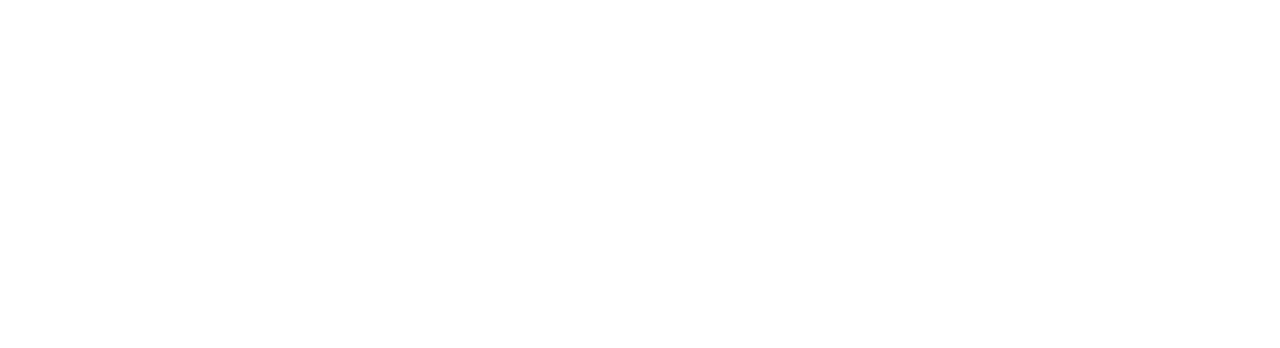
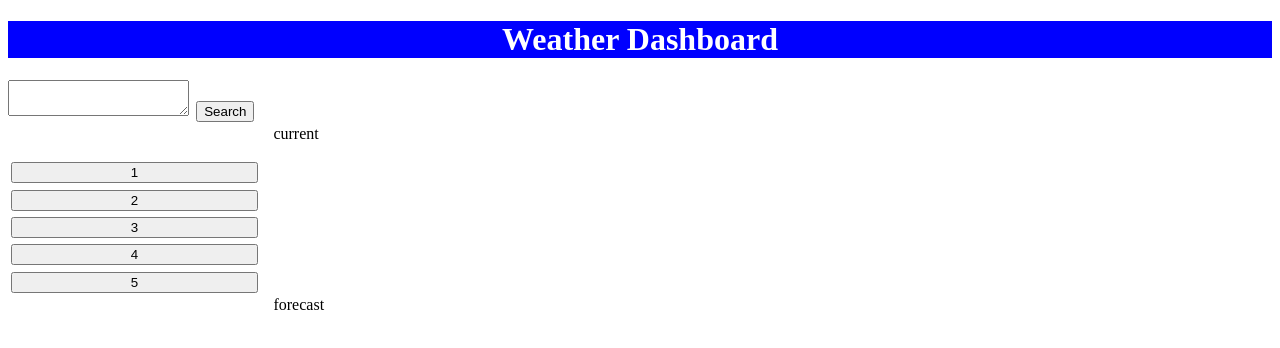
Before and after one commit to bcgosselin/Server-Side-APIs-Weather-Dashboard, a plain HTML site: page index.html in a window 1280 px wide. Drawn offline with Linux system fonts and the light colour scheme.

Commit message:
HTML and CSS initial outline

```diff
--- a/assets/css/styles.css
+++ b/assets/css/styles.css
@@ -0,0 +1,38 @@
+
+h1 {
+    display: flex;
+    justify-content: center;
+    background-color: blue;
+    color: white;
+}
+
+.content {
+    display: flex;
+}
+
+/* sidebar search/history */
+form {
+    justify-content: left;
+    flex-direction: column;
+    margin-right: 80%;
+}
+
+.history {
+    display: flex;
+    justify-content: left;
+    flex-direction: column;
+    margin-right: 80%;
+    margin-top: 1rem;
+}
+
+button {
+    margin: .2rem;
+}
+
+/* current weather */
+.cWeather,
+.fWeather {
+    display: inline-flex;
+    justify-content: right;
+    margin-left: 21%;
+}
--- /dev/null
+++ b/debug.css
@@ -0,0 +1,8 @@
+/*! debug.css | MIT License | zaydek.github.com/debug.css */
+*:not(path):not(g) {
+	color:                    hsla(210, 100%, 100%, 0.9) !important;
+	background:               hsla(210, 100%,  50%, 0.5) !important;
+	outline:    solid 0.25rem hsla(210, 100%, 100%, 0.5) !important;
+
+	box-shadow: none !important;
+}
--- a/index.html
+++ b/index.html
@@ -4,9 +4,39 @@
     <meta charset="UTF-8">
     <meta name="viewport" content="width=device-width, initial-scale=1.0">
     <link rel="stylesheet" href="./assets/css/styles.css">
+    <!-- <link rel="stylesheet" href="./debug.css"> -->
     <title>Weather App</title>
 </head>
 <body>
+    <header>
+        <h1>Weather Dashboard</h1>
+    </header>
+
+    <div id="content">
+        <div class="search" id="search">
+            <form action="input">
+                <textarea name="Search for a City" id="userText"></textarea>
+                <button id="sButton">Search</button>
+            </form>
+        </div>
+
+        <div class="cWeather" id="fWeather">
+            current
+        </div>
+
+        <div class="history" id="history">
+            <button id="btn1">1</button>
+            <button id="btn2">2</button>
+            <button id="btn3">3</button>
+            <button id="btn4">4</button>
+            <button id="btn5">5</button>
+        </div>
+
+        <div class="fWeather" id="fWeather">
+            forecast
+        </div>
+    </div>
+
     <script src="./assets/js/script.js"></script>
 </body>
 </html>
```
